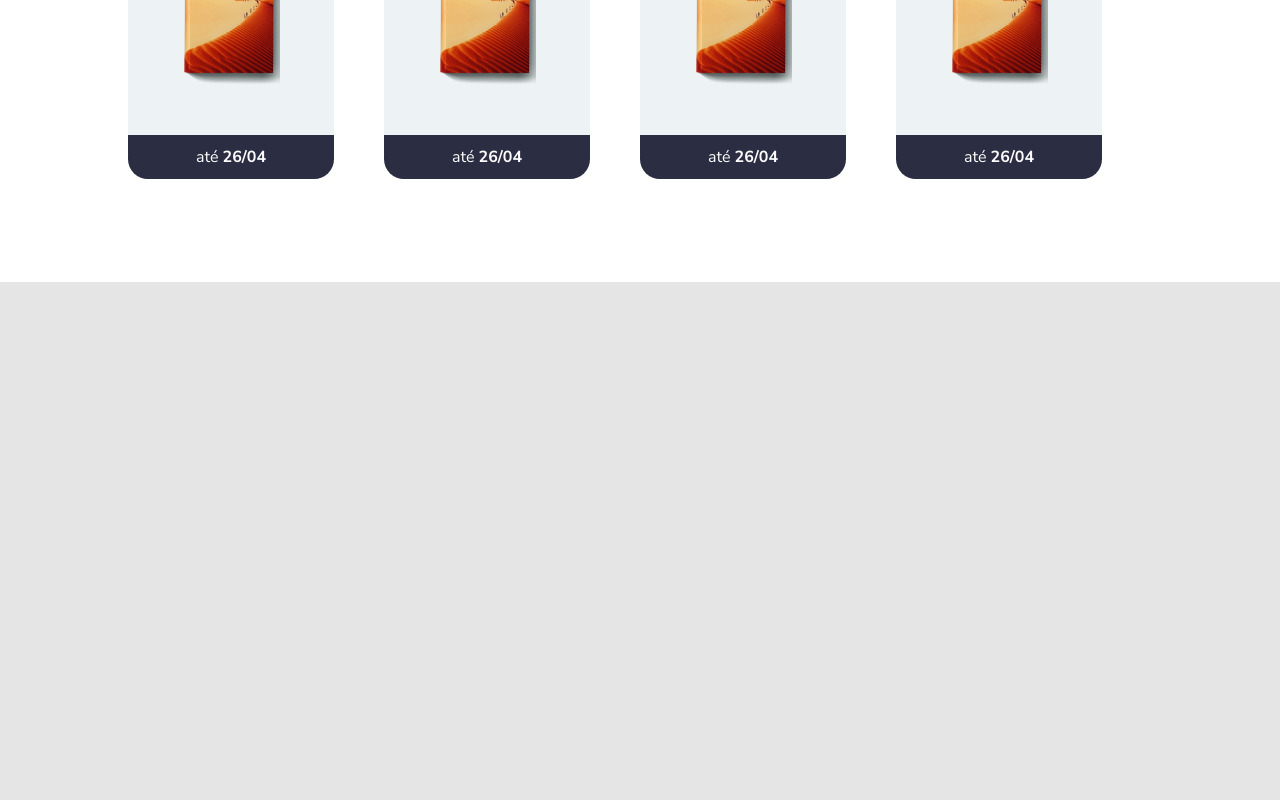
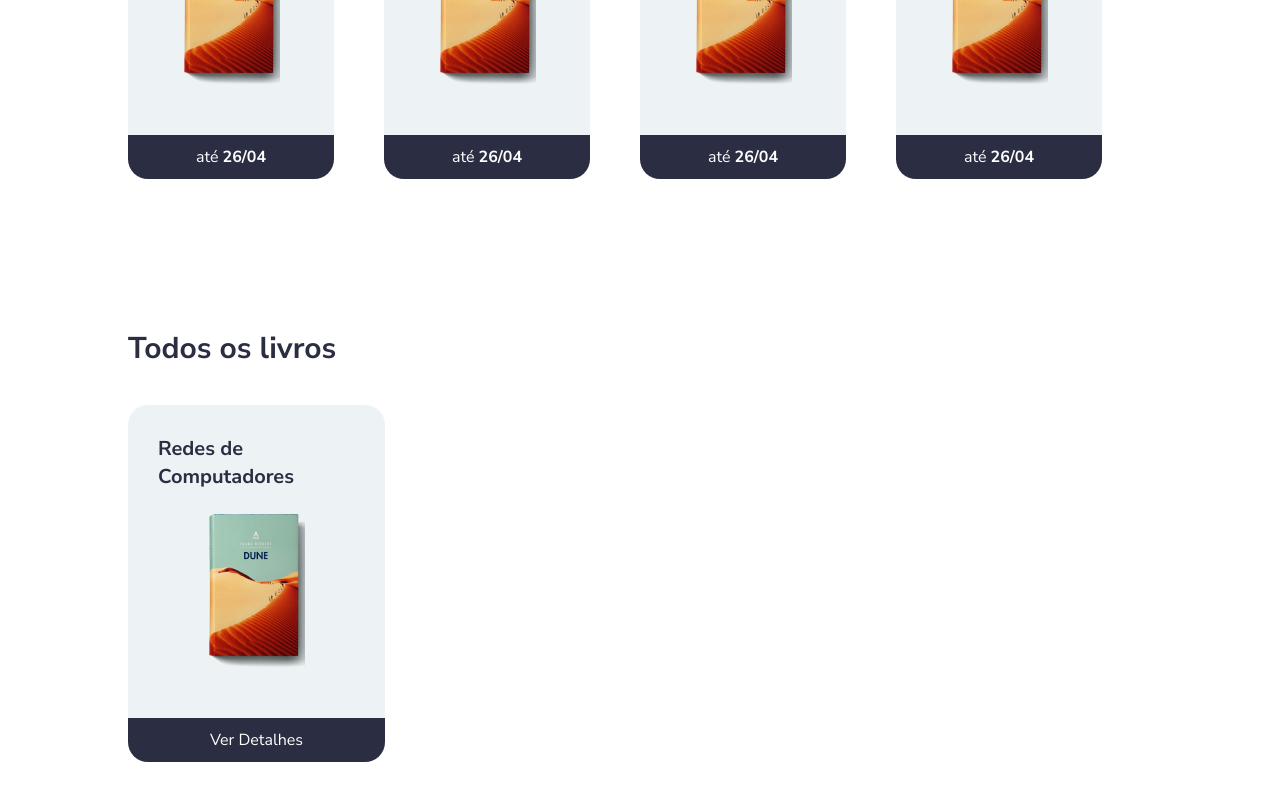
Before and after one commit to anabalves/fatec-zona-leste, an Angular app in the folder frontend/: page /home in a window 1280 px wide. Shown: the part 954-1754 px from the top of the page. Before the commit the page ends 1236 px from the top, so only its background shows below. Built offline with nearby package versions, Linux system fonts and the light colour scheme.

Commit message:
adicao section

```diff
--- a/frontend/src/app/components/home/home.component.css
+++ b/frontend/src/app/components/home/home.component.css
@@ -225,8 +225,8 @@ body {
 
 .botao-card {
     background-color: #2B2D42;
+    font-family: 'Nunito Sans', sans-serif;
     color: white;
-    font-family: 'Nunito Sans', sans-serif;
     height: 44px;
     width: 100%;
     border-bottom-left-radius: 20px;
@@ -235,3 +235,8 @@ body {
     font-size: 16px;
     cursor: pointer;
 }
+
+.botao-card > a {
+    color: white;
+    text-decoration: none;
+}
--- a/frontend/src/app/components/home/home.component.html
+++ b/frontend/src/app/components/home/home.component.html
@@ -96,6 +96,24 @@
                 </div>
             </div>
         </div>
+
+        <div class="meus-alugueis">
+            <h1>Todos os livros</h1>
+
+            <div class="section-cards">
+                <div class="card">
+                    <div>
+                        <h3>Redes de Computadores</h3>
+                    </div>
+                    <div>
+                        <img src="../../../assets/dune.png" alt="">
+                    </div>
+                    <div>
+                        <button class="botao-card"><a href="/consultar">Ver Detalhes</a></button>
+                    </div>
+                </div>
+            </div>
+        </div>
     </main>
 </body>
 </html>
```
